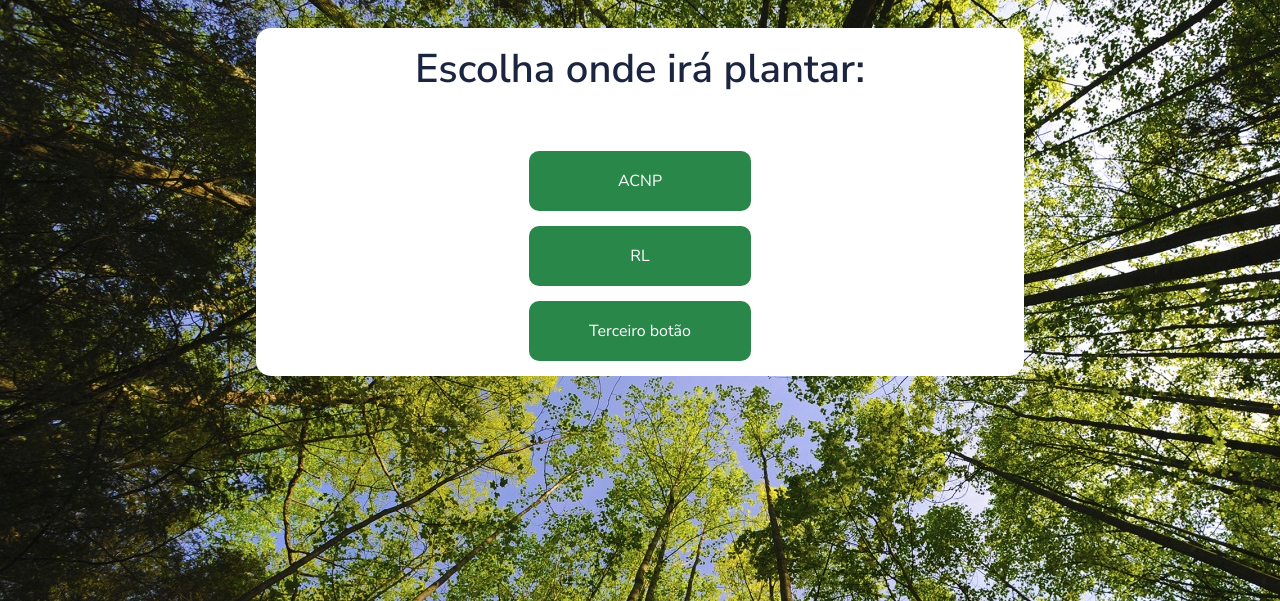
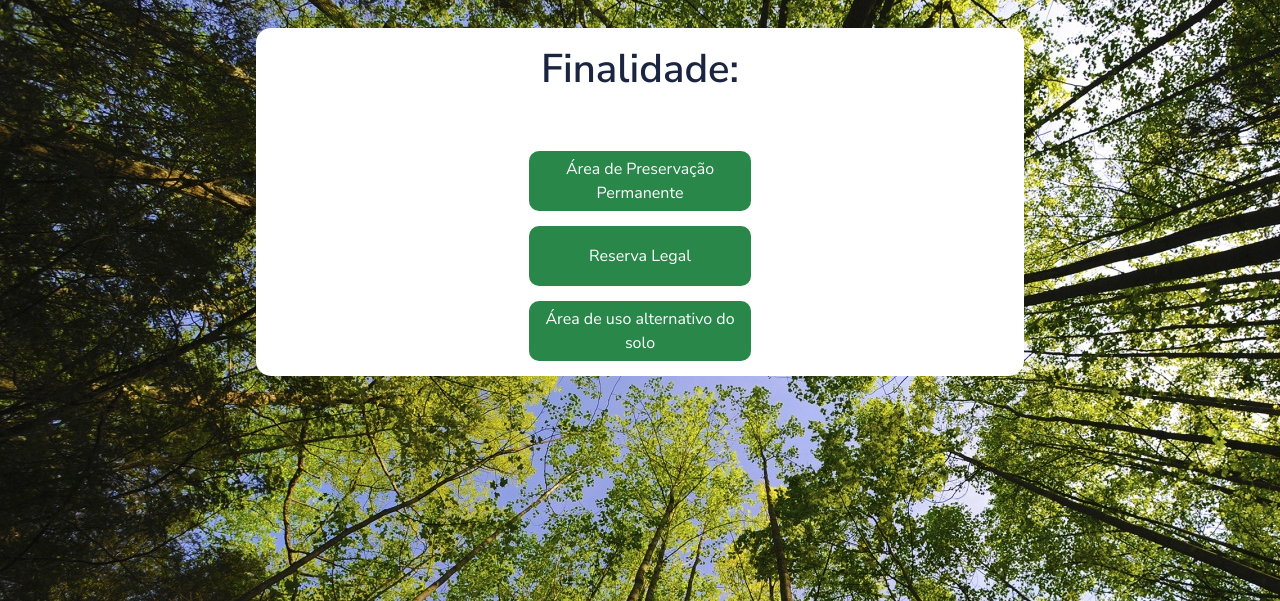
Before and after one commit to AdaptaBrasil/caatinga, a Flask app: template apps/templates/home/ui-plantLocation.html in a window 1280 px wide. Shown: the part 100-701 px from the top of the page. Run offline with Flask 2, Linux system fonts and the light colour scheme; the template is opened without the code that fills it, so the values that code supplies are empty; some libraries are stand-ins or nearby versions.

Commit message:
Adicionado o arquivo tips.txt, nomes corretos na ui-plantLocation.html

```diff
--- a/apps/templates/home/ui-plantLocation.html
+++ b/apps/templates/home/ui-plantLocation.html
@@ -137,7 +137,7 @@
           margin-top: 10%;
         "
       >
-      <h1>Escolha onde irá plantar:</h1>
+      <h1>Finalidade:</h1>
       <hr>
         <button
           type="submit"
@@ -152,7 +152,7 @@
             margin-top: 15px;
           "
         >
-          ACNP
+          Área de Preservação Permanente
         </button>
         <button
           type="submit"
@@ -167,7 +167,7 @@
             margin-top: 15px;
           "
         >
-          RL
+          Reserva Legal
         </button>
         <button
           type="submit"
@@ -182,7 +182,7 @@
             margin-top: 15px;
           "
         >
-          Terceiro botão
+          Área de uso alternativo do solo
         </button>
       </div>
 
--- /dev/null
+++ b/doc/tips.txt
@@ -0,0 +1 @@
+Deploy na AWS: https://www.twilio.com/blog/deploy-flask-python-app-aws
```
